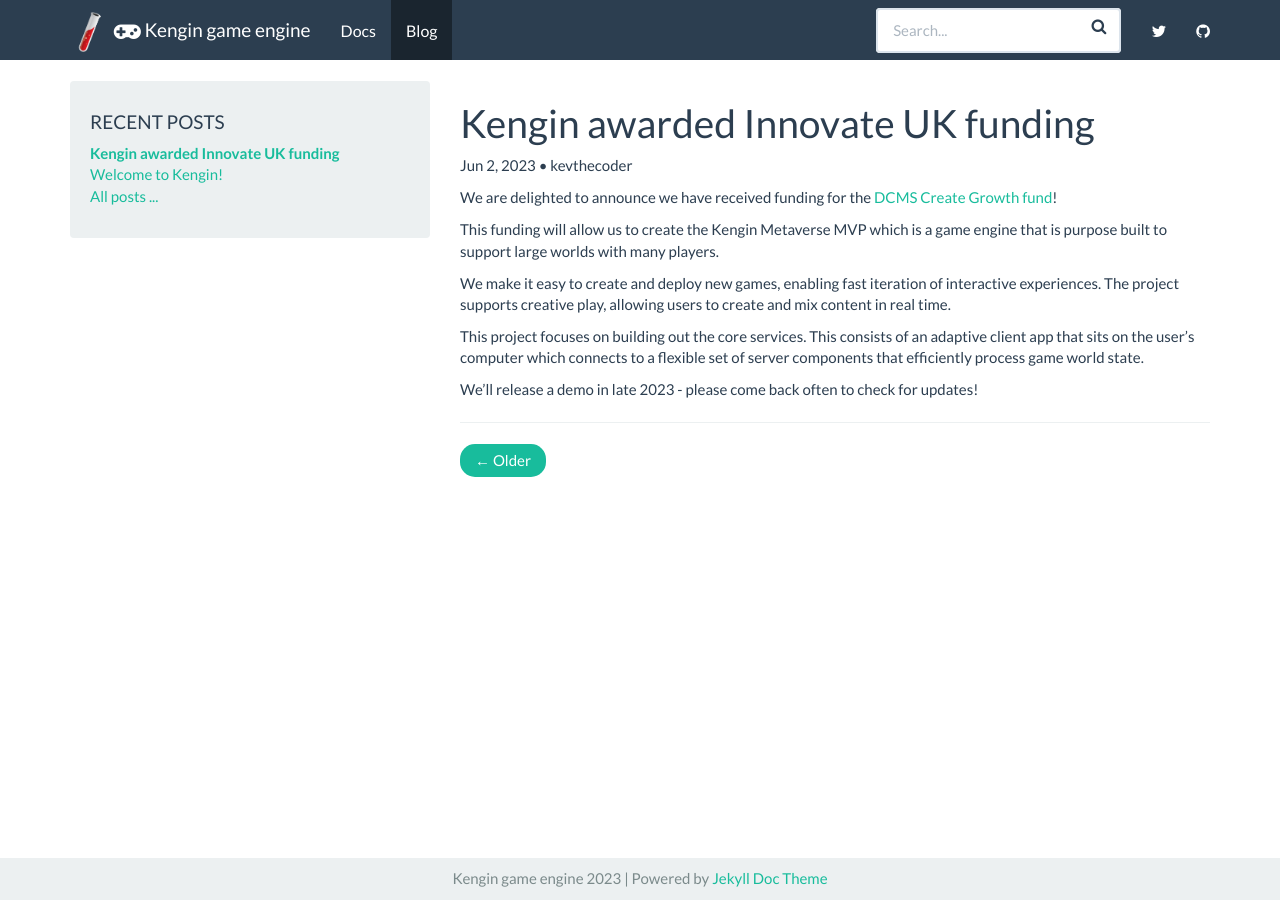
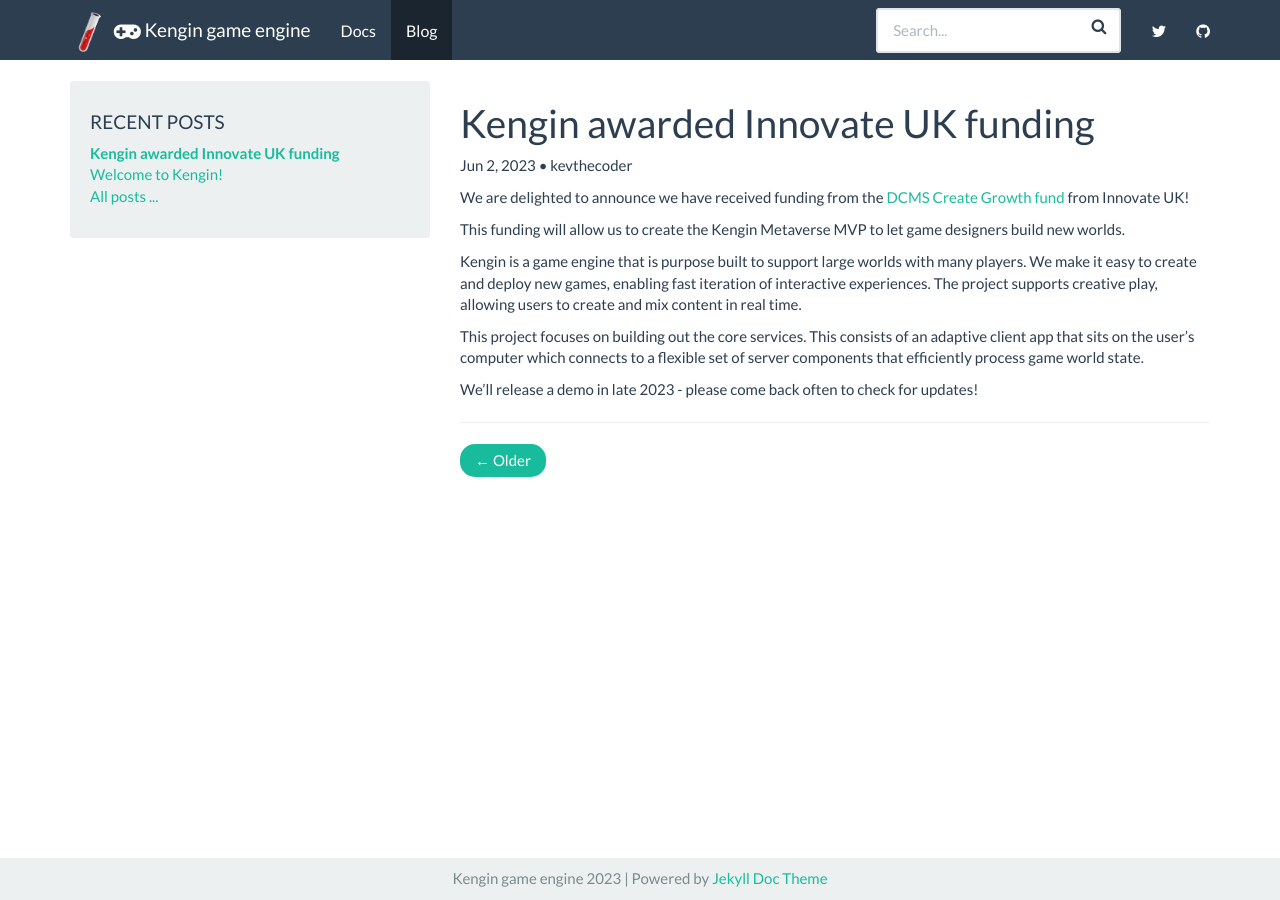
Before and after one commit to kengin-games/website, a Jekyll site: the page built from _posts/2023-06-02-innovate-uk-funding-for-kengin.md, in a window 1280 px wide. Built offline with Jekyll 4.4.1, drawn with Linux system fonts in a browser that asks for light colours.

Commit message:
Add different logo.

```diff
--- a/_data/docs.yml
+++ b/_data/docs.yml
@@ -1,11 +1,15 @@
 - title: Getting Started
   docs:
   - home
+  - installation
   - themes
-  - customization
 
 - title: Examples
   docs:
   - cheatsheet
   - font-awesome
   - bootstrap
+
+- title: Tutorials
+  docs:
+  - tutorial1
--- a/_includes/topnav.html
+++ b/_includes/topnav.html
@@ -25,7 +25,7 @@
                     </div>
                 </form>
                 <ul class="nav navbar-nav">
-                    <li><a href="https://twitter.com/kengingames"><i class="fa fa-twitter" aria-hidden="true"></i></a></li>
+                    <li><a href="https://twitter.com/kengingames" target="_blank"><i class="fa fa-twitter" aria-hidden="true"></i></a></li>
                     <li><a href="{{ site.git_address }}"><i class="fa fa-github" aria-hidden="true"></i></a></li>
                 </ul>
             </div>
--- a/_posts/2023-06-02-innovate-uk-funding-for-kengin.md
+++ b/_posts/2023-06-02-innovate-uk-funding-for-kengin.md
@@ -3,15 +3,16 @@ layout: post
 title:  "Kengin awarded Innovate UK funding"
 author: kevthecoder
 ---
-We are delighted to announce we have received funding for the
-[DCMS Create Growth fund][dcms-create-growth]!
+We are delighted to announce we have received funding from the
+[DCMS Create Growth fund][dcms-create-growth] from Innovate UK!
 
-This funding will allow us to create the Kengin Metaverse MVP which is a game
-engine that is purpose built to support large worlds with many players.
+This funding will allow us to create the Kengin Metaverse MVP to let game
+designers build new worlds.
 
-We make it easy to create and deploy new games, enabling fast iteration of
-interactive experiences. The project supports creative play, allowing users to
-create and mix content in real time.
+Kengin is a game engine that is purpose built to support large worlds with many
+players. We make it easy to create and deploy new games, enabling fast iteration
+of interactive experiences. The project supports creative play, allowing users
+to create and mix content in real time.
 
 This project focuses on building out the core services. This consists of an
 adaptive client app that sits on the user's computer which connects to a
--- a/index.html
+++ b/index.html
@@ -23,7 +23,7 @@ layout: default
               </p>
         </div>
         <div class="col-md-6 text-center">
-            <img src="{{ "/assets/img/rustacean-flat-happy.png" | relative_url }}" alt="Rust logo" class="img-responsive">
+            <img src="{{ "/assets/img/rustacean-flat-happy-large.png" | relative_url }}" alt="Rust Ferris" class="img-responsive">
         </div>
     </div>
     <hr>
```
Also changed, not shown: _docs/tutorials/getting-started.md (deleted, +0 -6 lines), _docs/tutorials/tutorial1.md (added, +6 -0 lines), assets/img/rustacean-flat-happy-large.png (added).
